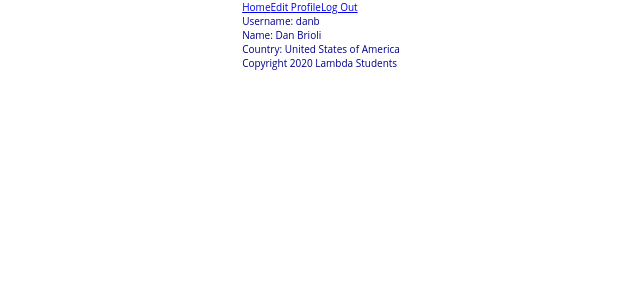
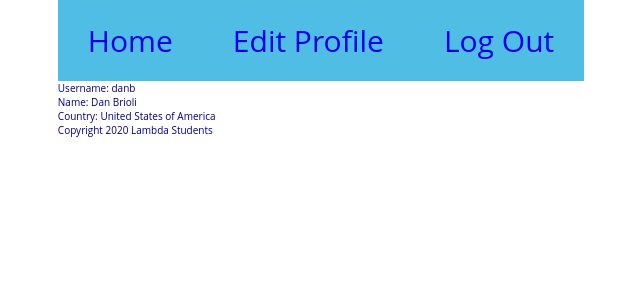
Before and after one commit to build-week-ft-School-in-the-Cloud/Front-End, a React (Create React App) app in the folder school-in-the-cloud-fe/: page / in a window 1280 px wide. Shown: the top 300 px of the page, without its empty margins (319-959 px from the left). Built offline with nearby package versions, Linux system fonts and the light colour scheme.

Commit message:
changed file structure around studentDashboard and added styles to navbar

```diff
--- a/school-in-the-cloud-fe/src/App.js
+++ b/school-in-the-cloud-fe/src/App.js
@@ -1,6 +1,9 @@
 import React, {useState} from 'react';
+import {BrowserRouter as Router} from 'react-router-dom';
+import Navbar from './components/Navbar';
+import Footer from './components/Footer';
 import './App.css';
-import StudentDashboard from './components/StudentDashboard';
+import StudentDashboard from './components/StudentDashboard/StudentDashboard';
 
 // Initialize some user data to work with due to back end issues
 const initData = {
@@ -21,6 +24,8 @@ function App() {
   return (
 
     <div className="app-container">
+      <Router>
+        <Navbar />
         <StudentDashboard username={username}
                           forename={forename}
                           surname={surname}
@@ -29,6 +34,8 @@ function App() {
                           setForename={setForename}
                           setSurname={setSurname}
                           setCountry={setCountry}/>
+        <Footer />
+      </Router>
     </div>
 
   );
--- a/school-in-the-cloud-fe/src/components/Navbar.js
+++ b/school-in-the-cloud-fe/src/components/Navbar.js
@@ -1,5 +1,45 @@
 import React from 'react';
 import {Link} from 'react-router-dom';
+import styled from 'styled-components';
+
+// styled components:
+const NavbarContainer = styled.div`
+    width: 100%;
+
+    display: flex;
+    flex-direction: row;
+    justify-content: center;
+    align-items: center;
+
+    background-color: #50BDE4;
+    color: white;
+`;
+
+const NavbarNav = styled.nav`
+    margin-top: 2rem;
+    margin-bottom: 2rem;
+
+    a:visited {
+        color: #B9DEF0;
+    }
+
+    a:hover {
+        color: #DCEFFA;
+        background-color: #30ADE4;
+    }
+
+`;
+
+const NavbarLink = styled(Link)`
+    text-decoration: none;
+
+    margin: 1rem;
+    padding: 1rem 2rem 1rem 2rem;
+
+    font-size: 3rem;
+
+    border-radius: 1rem;
+`;
 
 // routing/links here, in the form of a navbar at page top, logout needs completed,
 // home and edit route such that it operates as a toggle for the main dashboard
@@ -8,13 +48,13 @@ const Navbar = props => {
 
     return (
 
-        <div className='navbar-container'>
-            <nav className='navbar-nav'>
-                <Link to='/' className='navbar-nav-link'>Home</Link>
-                <Link to='/edit' className='navbar-nav-link'>Edit Profile</Link>
-                <a href='#' className='navbar-nav-link'>Log Out</a> {/* figure out where this goes to and make it a link */}
-            </nav>
-        </div>
+        <NavbarContainer>
+            <NavbarNav>
+                <NavbarLink to='/'>Home</NavbarLink>
+                <NavbarLink to='/edit'>Edit Profile</NavbarLink>
+                <NavbarLink to='#'>Log Out</NavbarLink> {/* figure out where this goes to when merged */}
+            </NavbarNav>
+        </NavbarContainer>
 
     )
 
--- a/school-in-the-cloud-fe/src/components/StudentDashboard.js
+++ b/school-in-the-cloud-fe/src/components/StudentDashboard/StudentDashboard.js
@@ -1,7 +1,5 @@
 import React from 'react';
-import {BrowserRouter as Router, Route, Switch} from 'react-router-dom';
-import Navbar from './Navbar';
-import Footer from './Footer';
+import {Route, Switch} from 'react-router-dom';
 import EditProfile from './EditProfile';
 
 // studentDashboard gets its state from props and renders editProfile within it when
@@ -11,8 +9,6 @@ const StudentDashboard = props => {
     return (
 
         <div className='student-dashboard-container'>
-            <Router>
-                <Navbar />
                 <Switch>
                     <Route exact path='/'>
                         <p className='student-dashboard-username'>Username: {props.username}</p>
@@ -30,8 +26,6 @@ const StudentDashboard = props => {
                                      setCountry={props.setCountry}/>
                     </Route>
                 </Switch>
-                <Footer />
-            </Router>
         </div>
 
     )
```
Also changed, not shown: school-in-the-cloud-fe/src/components/StudentDashboard/CountryList.js (renamed from school-in-the-cloud-fe/src/components/CountryList.js), school-in-the-cloud-fe/src/components/StudentDashboard/EditProfile.js (renamed from school-in-the-cloud-fe/src/components/EditProfile.js), school-in-the-cloud-fe/src/components/StudentDashboard/EditProfileSchema.js (renamed from school-in-the-cloud-fe/src/components/EditProfileSchema.js). Lines whose indentation alone changed are shown as unchanged.
